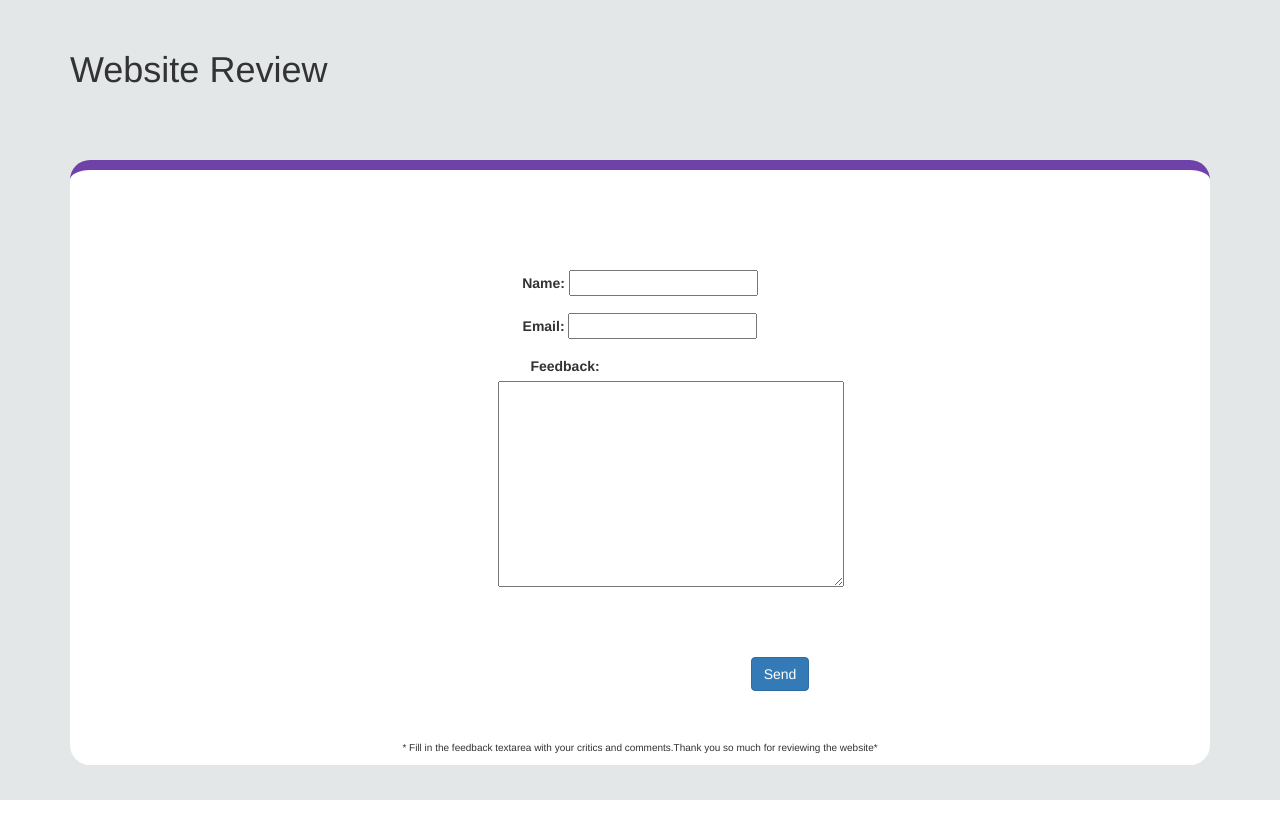
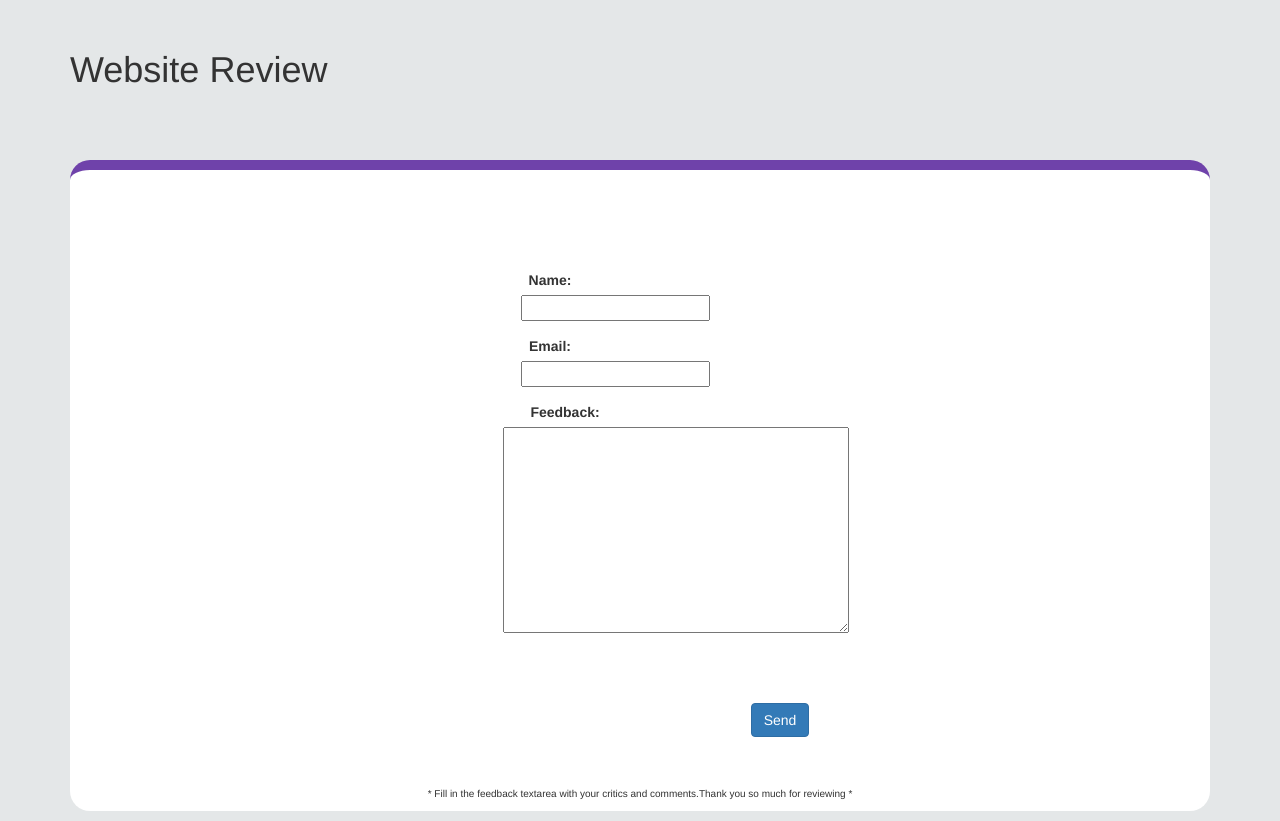
Before and after one commit to m-a-rahul/Roras-gamehub, a Django app: page /gameapp/feedback/ in a window 1280 px wide. Before the commit the page ends 800 px from the top, so only its background shows below. Run offline with Django 3.2, Linux system fonts and the light colour scheme; parts of the project's set-up code (start-up, migrations or seed data) failed here and were passed over; some libraries are stand-ins or nearby versions.

Commit message:
Update forms.html

```diff
--- a/gameproject/templates/gameapp/forms.html
+++ b/gameproject/templates/gameapp/forms.html
@@ -8,7 +8,62 @@
 
   </head>
   <body>
-    <style media="screen">
+      <style media="screen and (orientation: portrait)">
+      body{
+      background-color:#e4e7e8;
+    }
+    .form
+    {
+        border-top:10px solid #6f42aa;
+        background-color: #f7f5f5;
+        border-radius: 20px;
+      }
+       #para1{
+           margin-left:5vw;
+        font-size: 14px;
+        padding-bottom: 10px;
+      }
+      #submit{
+          font-size: 3vw;
+          margin-left:60vw;
+          margin-bottom:4vw;
+      }
+      #feed{
+          margin-left:5vw;
+            font-size: 2vw;
+      }
+      #back{
+          margin-left:5vw;
+        font-size: 3vw;
+        margin-bottom:10px;
+      }
+      #name{
+          margin-top:6vw;
+          margin-bottom:10px;
+          margin-left:6vw;
+          font-size: 3vw;
+      }
+      #namereturn
+      {
+          margin-left:6vw;
+          font-size: 3vw;
+      }
+      #emailreturn
+      {
+          margin-left:6vw;
+          font-size: 3vw;
+      }
+      #email{
+          margin-left:6vw;
+          font-size: 3vw;
+      }
+      #head1{
+          margin-top:10vw;
+          margin-bottom:5vw;
+          font-size:6vw;
+      }
+    </style>
+     <style media="screen and (orientation: landscape)">
     body{
       background-color:#e4e7e8;
     }
@@ -35,23 +90,39 @@
         margin-bottom: 50px;
       }
       #feed{
-        margin-left: 5%;
+        margin-left: 6%;
       }
       #back{
         margin-right:150px;
       }
+      #name{
+         margin-right:180px;
+      }
+      #namereturn
+      {
+          margin-right: 5%;
+      }
+      #emailreturn
+      {
+         margin-right: 5%;
+      }
+      #email{
+           margin-right:180px;
+      }
     </style>
     <div class="container">
-      <h1>Website Review</h1>
+      <h1 id="head1">Website Review</h1>
       <div class="form">
         <form class="form-horizontal" method="POST">
           <div class="form-group">
-            <label>Name:</label>
-            {{ form.name }}
+            <label id='name'>Name:</label>
+            <div id="namereturn">{{ form.name }}</div>
+
           </div>
           <div class="form-group">
-            <label>Email:</label>
-            {{ form.email}}
+            <label id="email">Email:</label>
+            <div id="emailreturn">{{ form.email}}</div>
+
           </div>
           <label id="back">Feedback:</label>
           <div id='feed'class="form-group">
@@ -62,7 +133,7 @@
           {% csrf_token %}
           <br>
           <input id="submit" type="submit" class='btn btn-primary' value="Send">
-          <p id="para1">* Fill in the feedback textarea with your critics and comments.Thank you so much for reviewing the website* </p>
+          <p id="para1">* Fill in the feedback textarea with your critics and comments.Thank you so much for reviewing * </p>
 
 
         </form>
```
